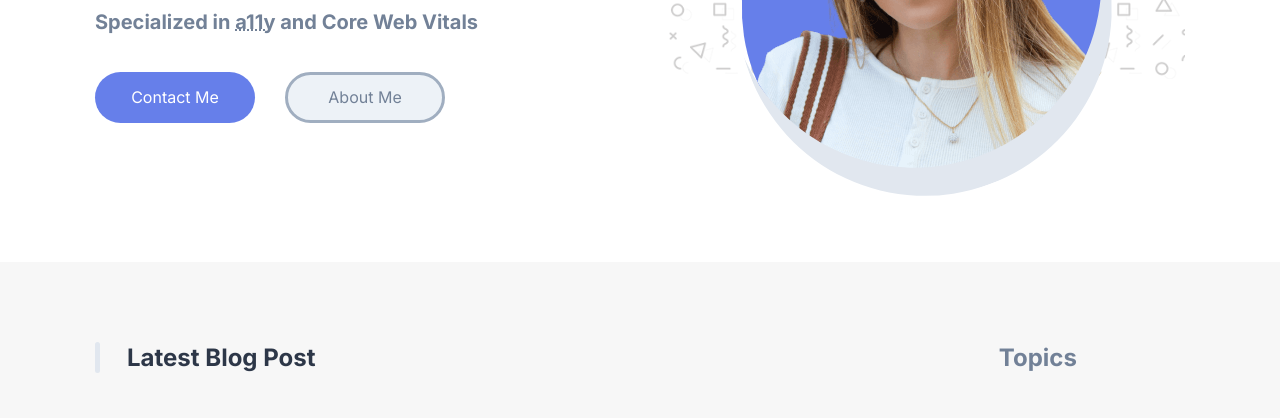
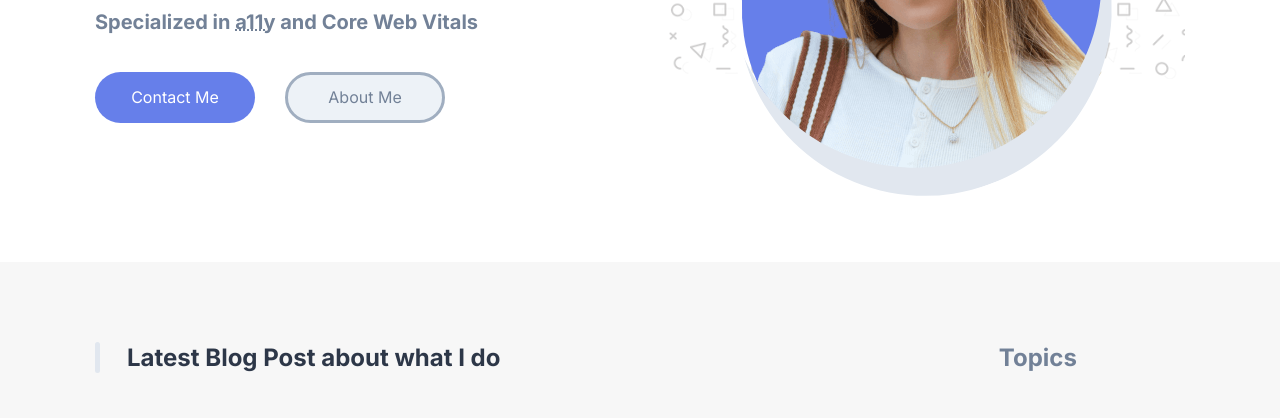
Before and after one commit to triumph101LAB/Personal-Blog, a plain HTML site: page index.html in a window 1280 px wide. Shown: the part 356-774 px from the top of the page. Drawn offline with nearby package versions, Linux system fonts and the light colour scheme.

Commit message:
Change in word

```diff
--- a/index.html
+++ b/index.html
@@ -197,7 +197,7 @@
 
         <div class="blog">
 
-          <h2 class="h2">Latest Blog Post</h2>
+          <h2 class="h2">Latest Blog Post about what I do</h2>
 
           <div class="blog-card-group">
 
```
